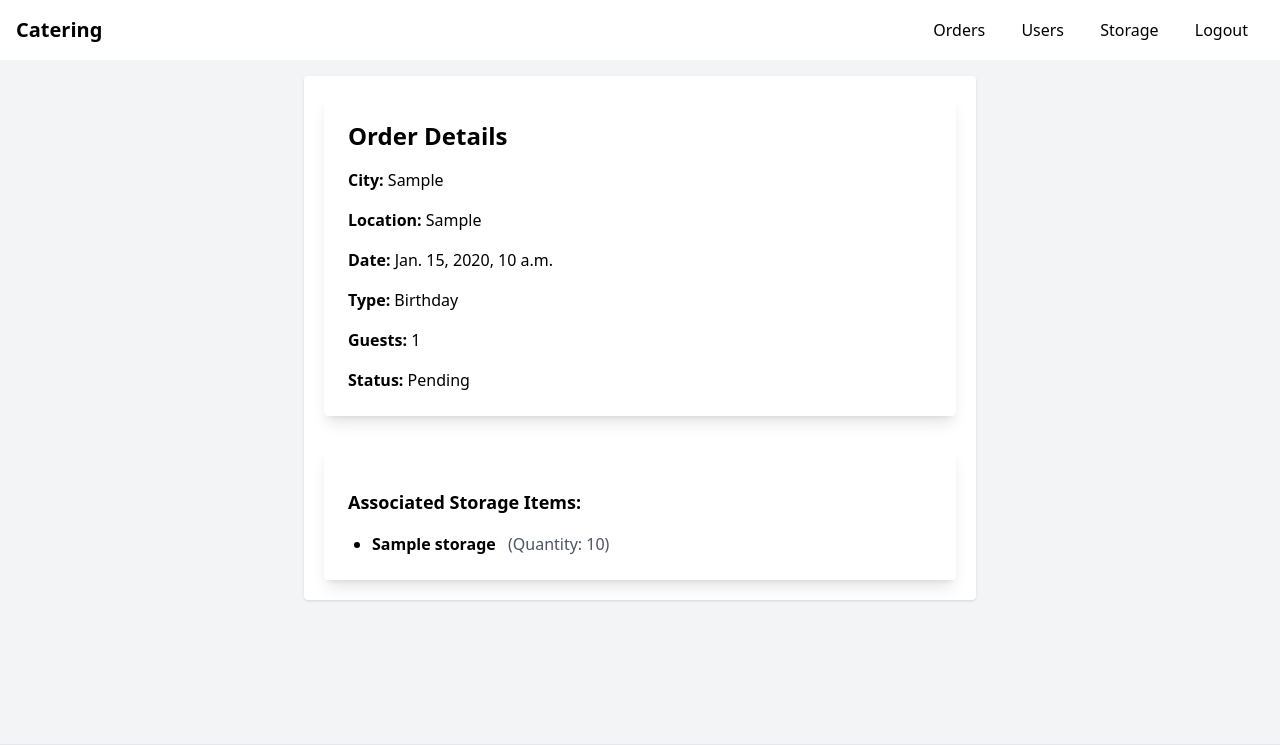
After one commit to zkapic/catering, a Django app: page /orders/order_detail/1/ in a window 1280 px wide. The commit adds this page. Shown: the top 745 px of the page. Run offline with Django 4.2, Linux system fonts and the light colour scheme; a user stored in the database is signed in; tables that the repository leaves empty hold one stand-in row (values such as "Sample post"); parts of the project's set-up code (start-up, migrations or seed data) failed here and were passed over; some libraries are stand-ins or nearby versions.

Commit message:
Add many to many between orders and storage

```diff
--- a/orders/models.py
+++ b/orders/models.py
@@ -1,5 +1,7 @@
 from django.db import models
 from django.contrib.auth.models import User
+
+from storage.models import Storage  # Import Storage model from the 'storage' app
 
 class Order(models.Model):
     ORDER_TYPES = (
@@ -26,5 +28,16 @@ class Order(models.Model):
     status = models.IntegerField(choices=ORDER_STATUS)
     user = models.ForeignKey(User, on_delete=models.CASCADE)
 
+    storages = models.ManyToManyField(Storage, through='OrderStorage')
+
     def __str__(self):
         return f"Order #{self.id} - {self.city}"
+
+
+class OrderStorage(models.Model):
+    order = models.ForeignKey(Order, on_delete=models.CASCADE)
+    storage = models.ForeignKey(Storage, on_delete=models.CASCADE)
+    quantity = models.PositiveIntegerField()
+
+    def __str__(self):
+        return f"{self.quantity} x {self.storage.name}"
--- a/orders/urls.py
+++ b/orders/urls.py
@@ -11,4 +11,5 @@ urlpatterns = [
     path('complete/<int:order_id>/', views.complete, name='complete'),
     path('pay/<int:order_id>/', views.pay, name='pay'),
     path('process_payment/<int:order_id>/', views.process_payment, name='process_payment'),
+    path('order_detail/<int:order_id>/', views.order_detail, name='order_detail'),
 ]
--- a/orders/views.py
+++ b/orders/views.py
@@ -1,6 +1,10 @@
+import sys
 from django.contrib.auth.decorators import login_required
-from django.shortcuts import render, redirect
-from .models import Order
+from django.shortcuts import render, redirect, get_object_or_404
+
+from storage.models import Storage
+
+from .models import Order, OrderStorage
 
 @login_required
 def index(request):
@@ -22,10 +26,17 @@ def add(request):
         date = request.POST['date']
         guests = request.POST['guests']
         type = int(request.POST['type'])
+        selected_storage_data = request.POST.getlist('storage_data')
+        quantities = {}  # Dictionary to store storage item quantities
+
+        for storage_id in selected_storage_data:
+            quantity = request.POST.get(f'quantity_{storage_id}')
+            quantities[storage_id] = int(quantity)
+
         status = 1
         user = request.user
 
-        Order.objects.create(
+        new_order = Order.objects.create(
             city=city,
             location=location,
             date=date,
@@ -35,9 +46,19 @@ def add(request):
             type = type
         )
 
+        for storage_id, quantity in quantities.items():
+            storage = Storage.objects.get(id=storage_id)
+            OrderStorage.objects.create(
+                order=new_order,
+                storage=storage,
+                quantity=quantity
+            )
+
+
         return redirect('orders')  # Redirect to the list of storage items
 
-    return render(request, 'orders/add.html')
+    storage_items = Storage.objects.all()  # Fetch all storage items from the database
+    return render(request, 'orders/add.html', {'storage_items': storage_items})
 
 @login_required
 def approve(request, order_id):
@@ -106,3 +127,13 @@ def pay(request, order_id):
     orders = Order.objects.filter(id=order_id)
 
     return render(request, 'orders/payment.html', {'orders': orders})
+
+@login_required
+def order_detail(request, order_id):
+    order = get_object_or_404(Order, id=order_id)
+    order_storage_items = order.orderstorage_set.all().prefetch_related('storage')
+
+    return render(request, 'orders/order_detail.html', {
+        'order': order,
+        'order_storage_items': order_storage_items
+    })
--- a/static/bundle.css
+++ b/static/bundle.css
@@ -463,6 +463,12 @@ video {
 .mb-4 {
   margin-bottom: 1rem;
 }
+.ml-2 {
+  margin-left: 0.5rem;
+}
+.ml-6 {
+  margin-left: 1.5rem;
+}
 .mr-1 {
   margin-right: 0.25rem;
 }
@@ -474,6 +480,9 @@ video {
 }
 .mt-4 {
   margin-top: 1rem;
+}
+.mt-8 {
+  margin-top: 2rem;
 }
 .block {
   display: block;
@@ -502,6 +511,9 @@ video {
 .flex-grow {
   flex-grow: 1;
 }
+.list-disc {
+  list-style-type: disc;
+}
 .flex-col {
   flex-direction: column;
 }
@@ -513,6 +525,11 @@ video {
 }
 .justify-between {
   justify-content: space-between;
+}
+.space-y-2 > :not([hidden]) ~ :not([hidden]) {
+  --tw-space-y-reverse: 0;
+  margin-top: calc(0.5rem * calc(1 - var(--tw-space-y-reverse)));
+  margin-bottom: calc(0.5rem * var(--tw-space-y-reverse));
 }
 .space-y-4 > :not([hidden]) ~ :not([hidden]) {
   --tw-space-y-reverse: 0;
@@ -573,6 +590,9 @@ video {
 .p-5 {
   padding: 1.25rem;
 }
+.p-6 {
+  padding: 1.5rem;
+}
 .p-8 {
   padding: 2rem;
 }
@@ -599,6 +619,10 @@ video {
   font-size: 1.5rem;
   line-height: 2rem;
 }
+.text-lg {
+  font-size: 1.125rem;
+  line-height: 1.75rem;
+}
 .text-xl {
   font-size: 1.25rem;
   line-height: 1.75rem;
@@ -609,6 +633,10 @@ video {
 .text-black {
   --tw-text-opacity: 1;
   color: rgb(0 0 0 / var(--tw-text-opacity));
+}
+.text-gray-600 {
+  --tw-text-opacity: 1;
+  color: rgb(75 85 99 / var(--tw-text-opacity));
 }
 .text-gray-700 {
   --tw-text-opacity: 1;
@@ -625,6 +653,11 @@ video {
 .shadow {
   --tw-shadow: 0 1px 3px 0 rgb(0 0 0 / 0.1), 0 1px 2px -1px rgb(0 0 0 / 0.1);
   --tw-shadow-colored: 0 1px 3px 0 var(--tw-shadow-color), 0 1px 2px -1px var(--tw-shadow-color);
+  box-shadow: var(--tw-ring-offset-shadow, 0 0 #0000), var(--tw-ring-shadow, 0 0 #0000), var(--tw-shadow);
+}
+.shadow-lg {
+  --tw-shadow: 0 10px 15px -3px rgb(0 0 0 / 0.1), 0 4px 6px -4px rgb(0 0 0 / 0.1);
+  --tw-shadow-colored: 0 10px 15px -3px var(--tw-shadow-color), 0 4px 6px -4px var(--tw-shadow-color);
   box-shadow: var(--tw-ring-offset-shadow, 0 0 #0000), var(--tw-ring-shadow, 0 0 #0000), var(--tw-shadow);
 }
 .shadow-md {
--- a/templates/orders/index.html
+++ b/templates/orders/index.html
@@ -29,7 +29,7 @@
         <tbody>
             {% for order in orders %}
                 <tr>
-                    <td>{{ order.city }}</td>
+                    <td><a href="{% url 'order_detail' order.id %}">{{ order.city }}</a></td>
                     <td>{{ order.location }}</td>
                     <td>{{ order.guests }}</td>
                     <td>{{ order.date }}</td>
--- /dev/null
+++ b/templates/orders/order_detail.html
@@ -0,0 +1,39 @@
+{% extends "base.html" %}
+
+{% block title %}Order Details{% endblock %}
+
+{% block content %}
+    <div class="bg-white p-6 rounded shadow-lg">
+        <h2 class="text-2xl font-semibold mb-4">Order Details</h2>
+        <div class="mb-4">
+            <strong>City:</strong> {{ order.city }}
+        </div>
+        <div class="mb-4">
+            <strong>Location:</strong> {{ order.location }}
+        </div>
+        <div class="mb-4">
+            <strong>Date:</strong> {{ order.date }}
+        </div>
+        <div class="mb-4">
+            <strong>Type:</strong> {{ order.get_type_display }}
+        </div>
+        <div class="mb-4">
+            <strong>Guests:</strong> {{ order.guests }}
+        </div>
+        <div>
+            <strong>Status:</strong> {{ order.get_status_display }}
+        </div>
+    </div>
+
+    <div class="mt-8 bg-white p-6 rounded shadow-lg">
+        <h3 class="mt-4 text-lg font-semibold mb-4">Associated Storage Items:</h3>
+        <ul class="list-disc ml-6 space-y-2">
+            {% for order_storage in order_storage_items %}
+                <li>
+                    <span class="font-semibold">{{ order_storage.storage.name }}</span>
+                    <span class="text-gray-600 ml-2">(Quantity: {{ order_storage.quantity }})</span>
+                </li>
+            {% endfor %}
+        </ul>
+    </div>
+{% endblock %}
```
Also changed, not shown: templates/orders/add.html (+11 -0 lines), README.md, orders/migrations/0003_alter_order_status_orderstorage_order_storages.py (added).
